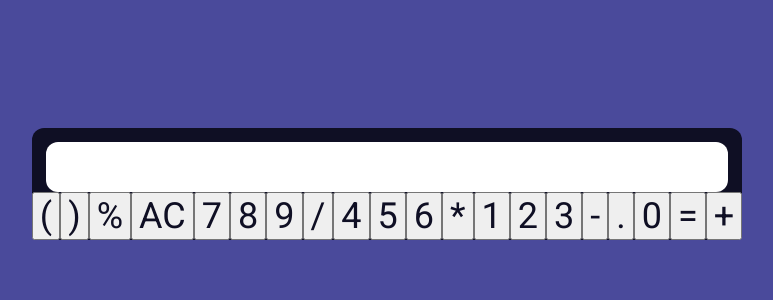
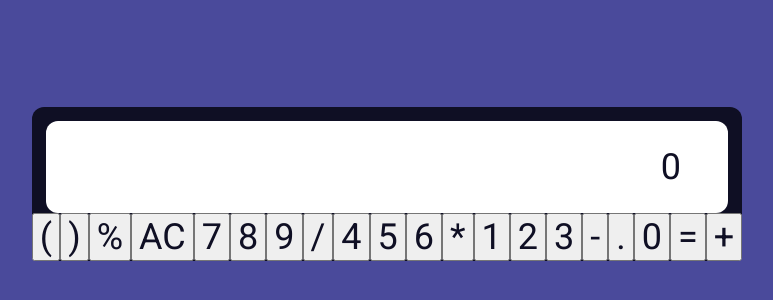
Before and after one commit to joshuasearle/ts-calc, a React app: page / in a window 1280 px wide. Shown: the part 216-516 px from the top of the page, without its empty margins (253-1026 px from the left). Built offline with nearby package versions, Linux system fonts and the light colour scheme.

Commit message:
Change default output string to a zero

```diff
--- a/src/components/Screen.tsx
+++ b/src/components/Screen.tsx
@@ -9,7 +9,7 @@ interface ScreenProps {
 const Screen: React.SFC<ScreenProps> = ({ output }) => {
   return (
     <div className={classes.screen}>
-      <p className={classes.screenOutput}>{output}</p>
+      <p className={classes.screenOutput}>{output ? output : '0'}</p>
     </div>
   );
 };
```
